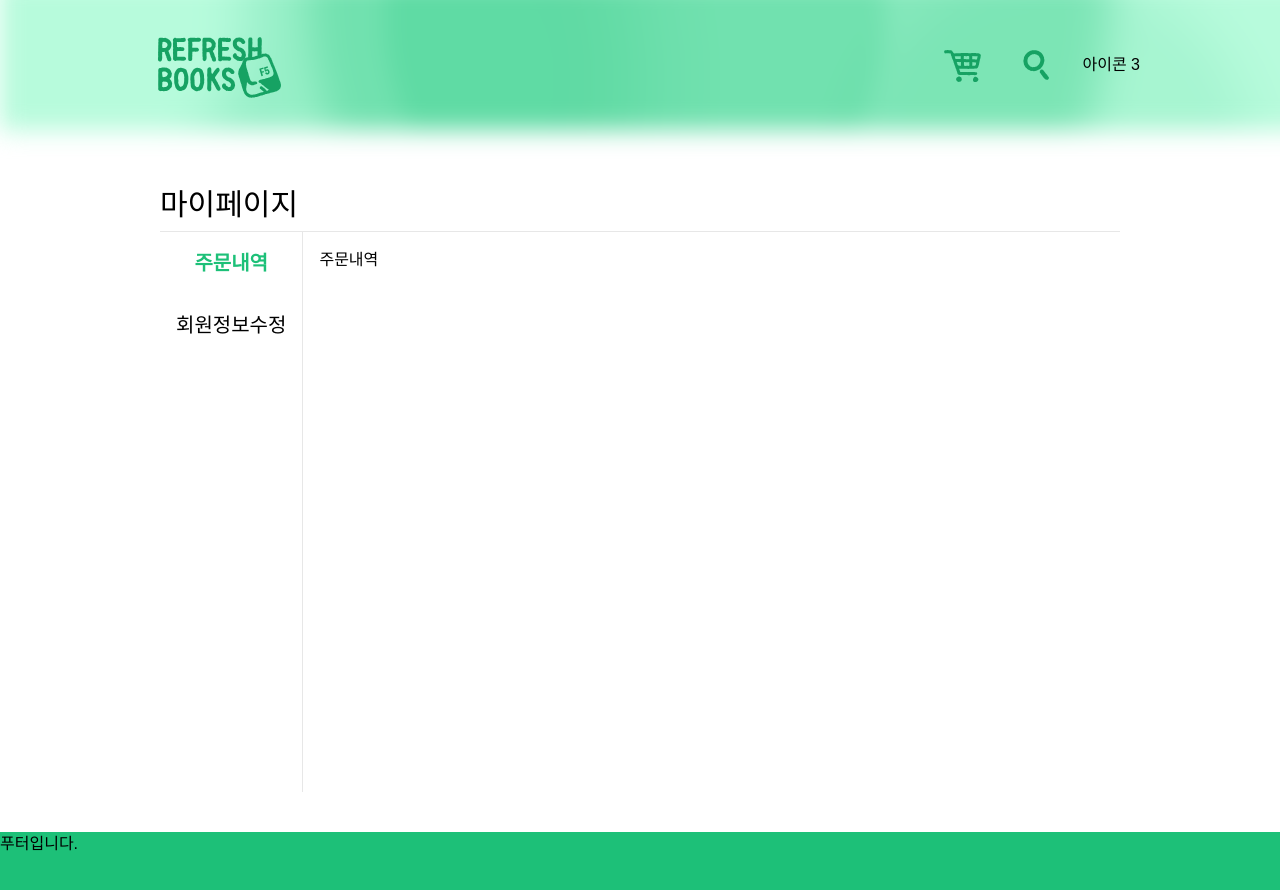
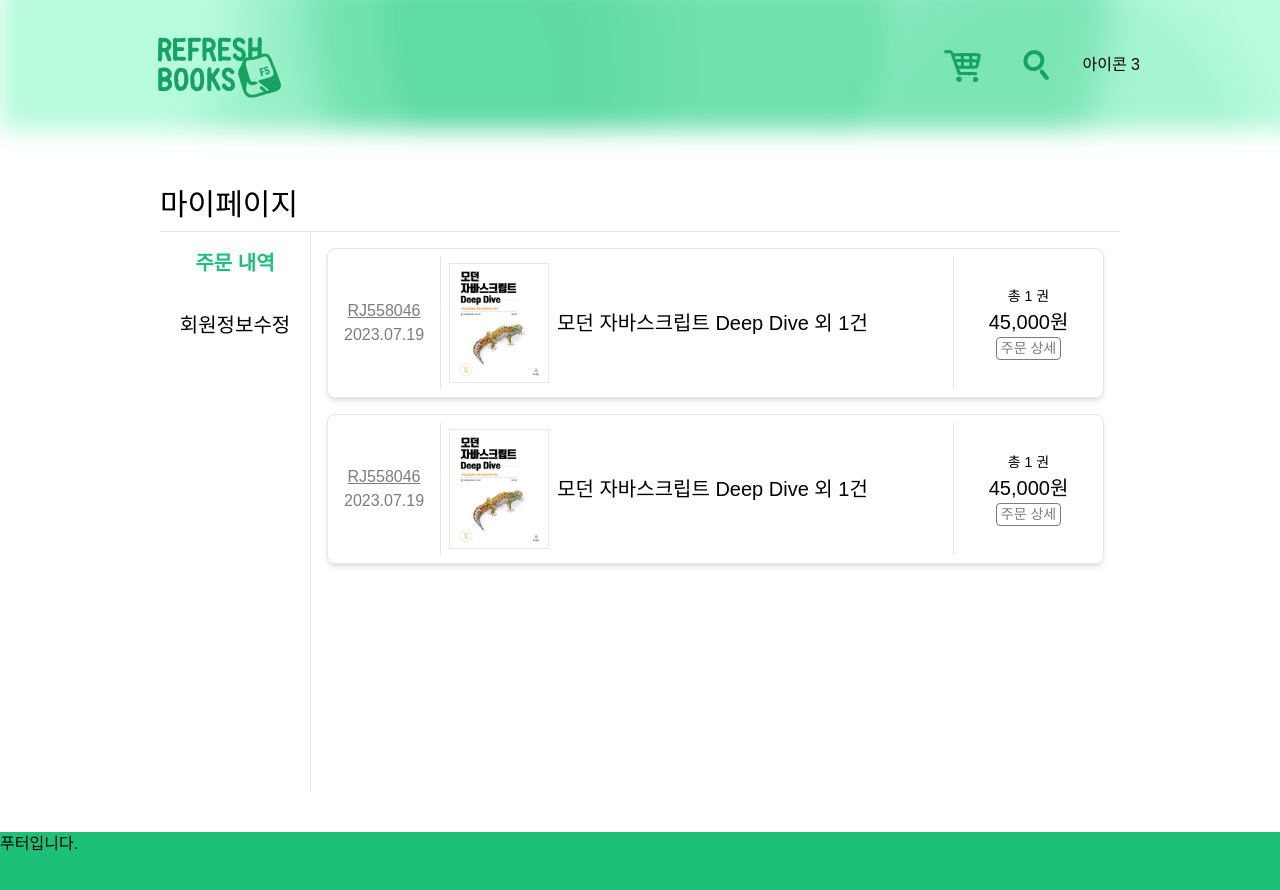
Before and after one commit to 0chae01/refresh-bookstore-refactor, a Next.js app: page /mypage/order-list in a window 1280 px wide. Shown: the top 890 px of the page. Built offline with nearby package versions, Linux system fonts and the light colour scheme.

Commit message:
feat: 주문내역 아이템 레이아웃 구현

```diff
--- a/src/app/mypage/layout.tsx
+++ b/src/app/mypage/layout.tsx
@@ -11,14 +11,14 @@ const MyPageLayout = ({ children }: { children: React.ReactNode }) => {
       <h1 className="text-large my-1">마이페이지</h1>
       <hr className="text-light_gray" />
       <div className="flex">
-        <section className="menu flex flex-col">
+        <section className="menu flex flex-col w-[150px]">
           <Link
             className={`text-medium text-center p-2 m-2 ${
               path === "order-list" ? "font-semibold text-point" : ""
             }`}
             href={"/mypage/order-list"}
           >
-            주문내역
+            주문 내역
           </Link>
           <Link
             className={`text-medium text-center p-2 m-2 ${
--- a/src/app/mypage/order-list/page.tsx
+++ b/src/app/mypage/order-list/page.tsx
@@ -1,7 +1,10 @@
+import OrderItem from "../../../components/order-list/OrderItem";
+
 const OrderList = () => {
   return (
-    <section className="border-l border-light_gray min-h-[70vh] p-4">
-      주문내역
+    <section className="border-l border-light_gray min-h-[70vh] p-4 flex-1">
+      <OrderItem />
+      <OrderItem />
     </section>
   );
 };
--- /dev/null
+++ b/src/components/order-list/OrderItem.tsx
@@ -0,0 +1,40 @@
+import Link from "next/link";
+
+const OrderItem = () => {
+  return (
+    <div className="border-[1px] border-light_gray rounded-lg h-[150px] mb-4 flex justify-between items-center shadow-md">
+      <div className="h-[-webkit-fill-available] p-4 my-2 flex flex-col justify-center items-center text-dark_gray border-light_gray border-r">
+        <Link
+          href={"/order-detail/RJ558046"}
+          className="underline hover:underline hover:decoration-point hover:text-point"
+        >
+          RJ558046
+        </Link>
+        <p>2023.07.19</p>
+      </div>
+      <div className="flex flex-1 p-2">
+        <div className="w-[100px] h-auto p-1 flex items-center border-[1px] border-light_gray">
+          <img
+            src="/product-images/9791158392239.png"
+            alt="모던 자바스크립트 Deep Dive"
+          />
+        </div>
+        <p className="flex-1 text-medium mx-2 flex items-center">
+          모던 자바스크립트 Deep Dive 외 1건
+        </p>
+      </div>
+      <div className="h-[-webkit-fill-available] w-[150px] flex flex-col justify-center items-center p-4 my-2 border-light_gray border-l">
+        <p className="text-small">총 1 권</p>
+        <p className="text-medium">45,000원</p>
+        <Link
+          href={"/order-detail/RJ558046"}
+          className="px-1 rounded text-dark_gray hover:text-point text-small hover:border-point border"
+        >
+          주문 상세
+        </Link>
+      </div>
+    </div>
+  );
+};
+
+export default OrderItem;
```
